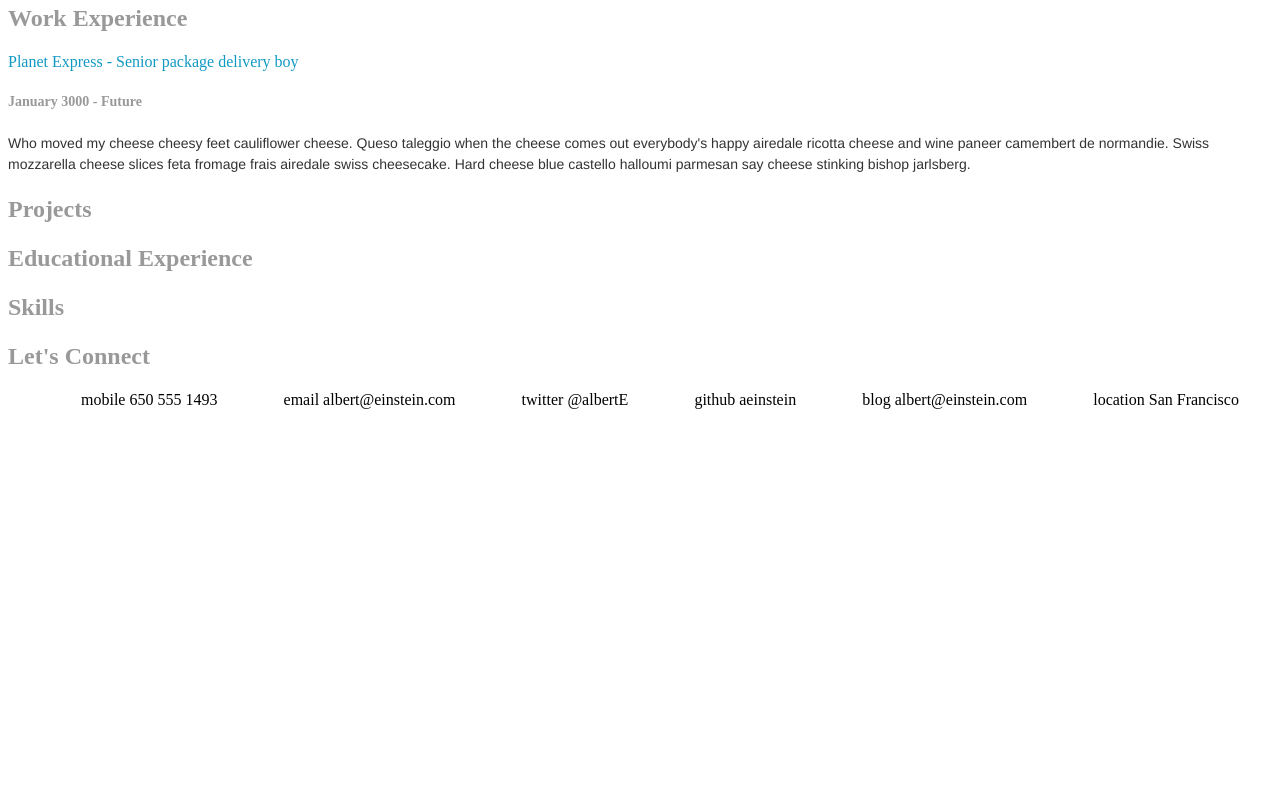
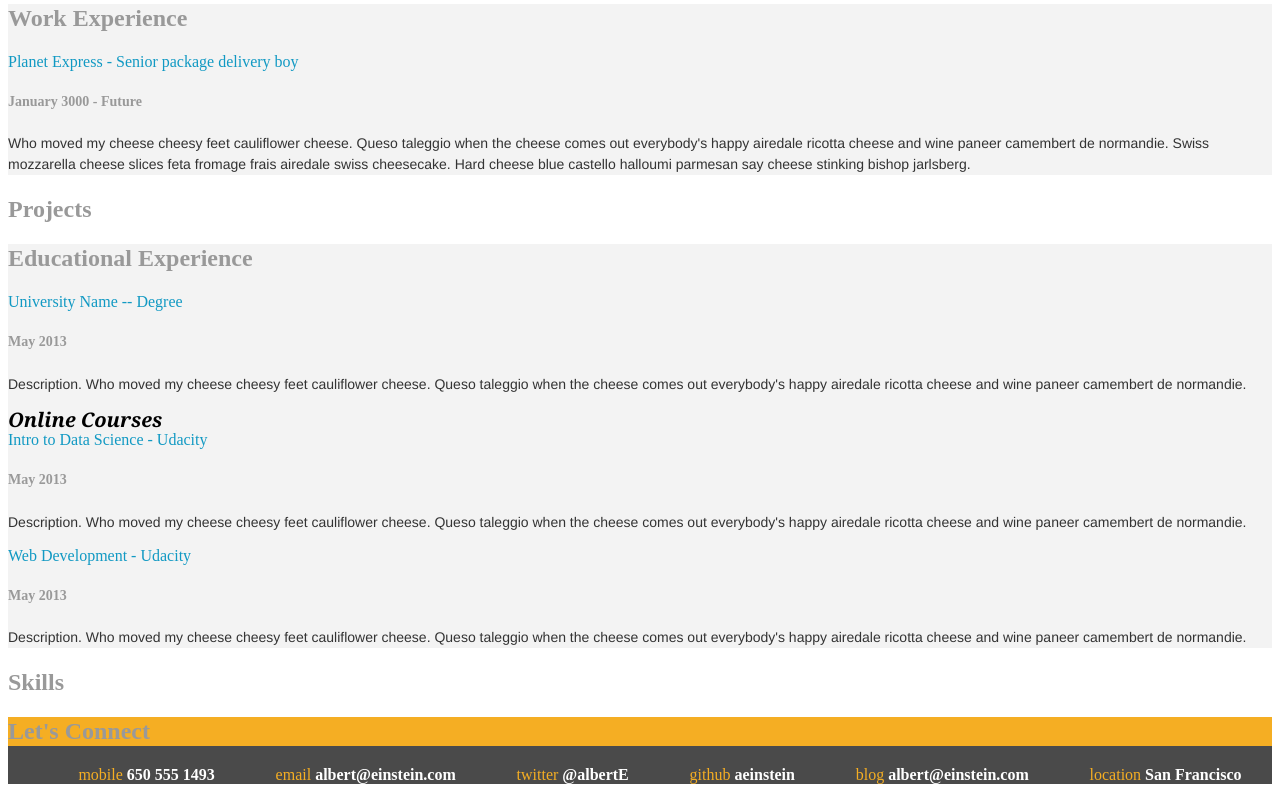
Before and after one commit to cameronwp/udresume, a plain HTML site: page index.html in a window 1280 px wide. Shown: the part 497-1297 px from the top of the page. Before the commit the page ends 922 px from the top, so only its background shows below. Drawn offline with Linux system fonts and the light colour scheme.

Commit message:
More CSS.
Filling out of educational experience section.
Formatting of Let’s Connect section.

```diff
--- a/css/style.css
+++ b/css/style.css
@@ -56,11 +56,24 @@ a {
 }
 
 .orange {
+  background-color: #F5AE23;
+}
+
+.orange-text {
   color: #F5AE23;
 }
 
+.white-text {
+  font-weight: bold;
+  color: #FFFFFF;
+}
+
+.gray {
+  background-color: #F3F3F3;
+}
+
 .dark-gray {
-  color: #4A4A4A;
+  background-color: #4A4A4A;
 }
 
 /* TODO: Replace with image later */
--- a/index.html
+++ b/index.html
@@ -10,53 +10,7 @@
       <h3>Web Developer</h3>
       <hr/>
       <ul class="flex-box">
-        <li class="flex-item">mobile</li>
-        <li class="flex-item">email</li>
-        <li class="flex-item">twitter</li>
-        <li class="flex-item">github</li>
-        <li class="flex-item">blog</li>
-        <li class="flex-item">location</li>
-      </ul>
-      <img src="images/197x148.gif" style="float:left;">
-      <span class='welcome-message'>
-        Hi, I'm Philip J. Fry! Someday I'm going to fly <br/>
-        all over space, fighting monsters. But for now <br/>
-        I'm a delivery boy looking to switch careers into <br/>
-        the exciting world of web development.
-      </span>
-    </div>
-
-    <div id="workExperience">
-      <h2>Work Experience</h2>
-
-      <div class='work-entry'>
-        <a href="#">Planet Express - Senior package delivery boy</a>
-        <h5>January 3000 - Future</h5>
-        <p>Who moved my cheese cheesy feet cauliflower cheese. Queso taleggio when the cheese
-        comes out everybody's happy airedale ricotta cheese and wine paneer camembert de
-        normandie. Swiss mozzarella cheese slices feta fromage frais airedale swiss cheesecake.
-        Hard cheese blue castello halloumi parmesan say cheese stinking bishop jarlsberg.</p>
-
-      </div>
-    </div>
-
-    <div id="projects">
-      <h2>Projects</h2>
-    </div>
-
-    <div id="education">
-      <h2>Educational Experience</h2>
-    </div>
-
-    <div id="skills">
-      <h2>Skills</h2>
-    </div>
-
-    <div id="letsConnect">
-      <h2>Let's Connect</h2>
-
-      <ul class="flex-box">
-        <li class="flex-item">
+         <li class="flex-item">
           <span>mobile</span>
           <span>650 555 1493</span>
         </li>
@@ -81,6 +35,92 @@
           <span>San Francisco</span>
         </li>
       </ul>
+      <img src="images/197x148.gif" style="float:left;">
+      <span class='welcome-message'>
+        Hi, I'm Philip J. Fry! Someday I'm going to fly <br/>
+        all over space, fighting monsters. But for now <br/>
+        I'm a delivery boy looking to switch careers into <br/>
+        the exciting world of web development.
+      </span>
+    </div>
+
+    <div id="workExperience" class='gray'>
+      <h2>Work Experience</h2>
+
+      <div class='work-entry'>
+        <a href="#">Planet Express - Senior package delivery boy</a>
+        <h5>January 3000 - Future</h5>
+        <p>Who moved my cheese cheesy feet cauliflower cheese. Queso taleggio when the cheese
+        comes out everybody's happy airedale ricotta cheese and wine paneer camembert de
+        normandie. Swiss mozzarella cheese slices feta fromage frais airedale swiss cheesecake.
+        Hard cheese blue castello halloumi parmesan say cheese stinking bishop jarlsberg.</p>
+
+      </div>
+    </div>
+
+    <div id="projects">
+      <h2>Projects</h2>
+    </div>
+
+    <div id="education" class='gray'>
+      <h2>Educational Experience</h2>
+      <div class='education-entry'>
+        <a href="#">University Name -- Degree</a>
+        <h5>May 2013</h5>
+        <p>Description. Who moved my cheese cheesy feet cauliflower cheese. Queso taleggio when the
+        cheese comes out everybody's happy airedale ricotta cheese and wine paneer camembert de normandie.</p>
+      </div>
+
+      <h3>Online Courses</h3>
+      <div class='education-entry'>
+        <a href="#">Intro to Data Science - Udacity</a>
+        <h5>May 2013</h5>
+        <p>Description. Who moved my cheese cheesy feet cauliflower cheese. Queso taleggio when the
+        cheese comes out everybody's happy airedale ricotta cheese and wine paneer camembert de normandie.</p>
+      </div>
+      <div class='education-entry'>
+        <a href="#">Web Development - Udacity</a>
+        <h5>May 2013</h5>
+        <p>Description. Who moved my cheese cheesy feet cauliflower cheese. Queso taleggio when the
+        cheese comes out everybody's happy airedale ricotta cheese and wine paneer camembert de normandie.</p>
+      </div>
+    </div>
+
+
+
+    <div id="skills">
+      <h2>Skills</h2>
+    </div>
+
+    <div id="letsConnect" class='dark-gray'>
+      <h2 class='orange'>Let's Connect</h2>
+
+      <ul class="flex-box">
+        <li class="flex-item">
+          <span class='orange-text'>mobile</span>
+          <span class='white-text'>650 555 1493</span>
+        </li>
+        <li class="flex-item">
+          <span class='orange-text'>email</span>
+          <span class='white-text'>albert@einstein.com</span>
+        </li>
+        <li class="flex-item">
+          <span class='orange-text'>twitter</span>
+          <span class='white-text'>@albertE</span>
+        </li>
+        <li class="flex-item">
+          <span class='orange-text'>github</span>
+          <span class='white-text'>aeinstein</span>
+        </li>
+        <li class="flex-item">
+          <span class='orange-text'>blog</span>
+          <span class='white-text'>albert@einstein.com</span>
+        </li>
+        <li class="flex-item">
+          <span class='orange-text'>location</span>
+          <span class='white-text'>San Francisco</span>
+        </li>
+      </ul>
     </div>
   </div>
   <script src="js/resumeBuilder.js"></script>
```
